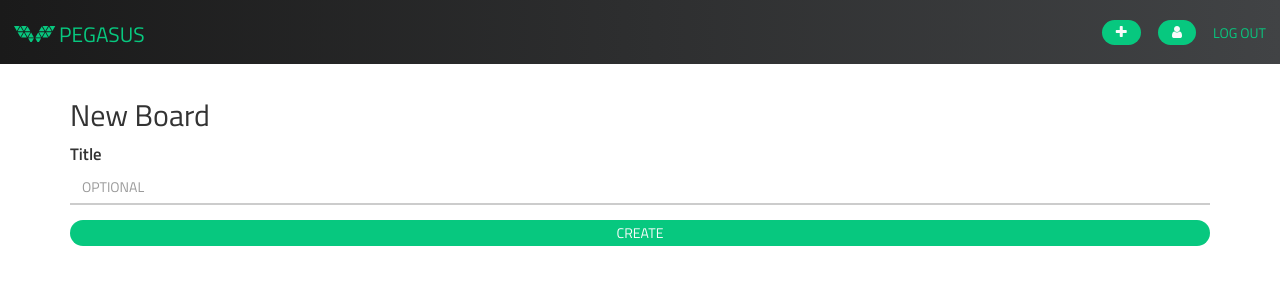
After one commit to mariamrf/pegasus, a Flask app: page /new-board in a window 1280 px wide. The commit adds this page. Shown: the top 300 px of the page. Run offline with Flask 2, Linux system fonts and the light colour scheme; the visitor is signed in with stand-in values (Sample User, id 1); some libraries are stand-ins or nearby versions.

Commit message:
schema update, ability to add boards and have them displayed in a list on one's profile

```diff
--- a/pegasus/templates/layout.html
+++ b/pegasus/templates/layout.html
@@ -43,6 +43,7 @@
 		{% if not session.logged_in %}
 			<a href="{{ url_for('register_user') }}" class='register-btn'>Register</a><button class='global-btn' data-toggle='modal' data-target='#loginModal'>Login</button>
 		{% else %}
+			<button class='global-btn register-btn' title='Create Board' data-toggle='modal' data-target='#newBoardModal'><i class='fa fa-plus'></i></button>
 			<button class='global-btn register-btn' title='Your profile' onclick="location.href='/profile';"><i class='fa fa-user'></i></button>
 			<a href="{{ url_for('logout') }}">Log Out</a>
 		{% endif %}
@@ -92,6 +93,28 @@
   </div>
 </div>
 <!--End Login-->
+{% else %}
+<!--New Board-->
+<div class="modal fade" id="newBoardModal" tabindex="-1" role="dialog" aria-labelledby="newBoardLabel">
+  <div class="modal-dialog" role="document">
+    <div class="modal-content">
+      <div class="modal-header">
+        <button type="button" class="close" data-dismiss="modal" aria-label="Close"><span aria-hidden="true">&times;</span></button>
+        <h4 class="modal-title" id="newBoardLabel">Create Board</h4>
+      </div>
+      <div class="modal-body">
+		  <form action="{{ url_for('create_board') }}" method='post'>
+		  	<div class='form-group'>
+		     <label for='title-modal'>Title</label>
+		     <input type='text' class='form-control' id='title-modal' name='title'  placeholder='SOMETHING DESCRIPTIVE' required>
+		    </div>
+		     <button type='submit' class='global-btn full-btn'>Create</button>
+		  </form>
+      </div>
+    </div>
+  </div>
+</div>
+<!--End New Board-->
 {% endif %}
 <!--End Modals-->
 
--- /dev/null
+++ b/pegasus/templates/new-board.html
@@ -0,0 +1,14 @@
+{% extends 'layout.html' %}
+{% block content %}
+  <h2>New Board</h2>
+  {% if error %}
+   <div class='alert alert-danger' role='alert'> {{ error }} </div>
+  {% endif %}
+   <form action="{{ url_for('create_board') }}" name='board-form' method='post'>
+        <div class='form-group'>
+         <label for='title-form'>Title</label>
+         <input type='text' class='form-control' id='title-form' name='title' placeholder='OPTIONAL'>
+        </div>
+         <button type='submit' class='global-btn full-btn'>Create</button>
+    </form>
+{% endblock %}
--- a/pegasus/views.py
+++ b/pegasus/views.py
@@ -34,15 +34,17 @@ def register_user():
             login_user(un)
             return redirect(url_for('index'))
         except sqlite3.IntegrityError as e:
-        	if e.args[0][32:] == 'email':
-        		error = 'Email'
-        	elif e.args[0][32:] == 'username':
-        		error = 'Username'
-        	error = error + ' already in use.'
+            if e.args[0][32:] == 'email':
+                error = 'Email'
+            elif e.args[0][32:] == 'username':
+                error = 'Username'
+            error = error + ' already in use.'
     return render_template('register.html', error=error)
 
 @app.route('/login', methods=['GET', 'POST'])
 def login():
+    if session.get('logged_in'):
+        abort(401)
     error = None
     if request.method == 'POST':
         cur = g.db.execute('select username, password from users where username=?', [request.form['username'].lower()])
@@ -62,11 +64,13 @@ def login():
 
 @app.route('/profile')
 def show_profile():
-	if not session.get('logged_in'):
-		abort(401)
-	uid = session.get('userid')
-	cur = g.db.execute('select name, email from users where id=?', [uid]).fetchone()
-	return render_template('profile.html', name=cur[0], email=cur[1])
+    if not session.get('logged_in'):
+        abort(401)
+    uid = session.get('userid')
+    cur = g.db.execute('select name, email from users where id=?', [uid]).fetchone()
+    cur2 = g.db.execute('select id, title from boards where creatorID=?', [uid]).fetchall()
+    boards = [dict(id=row[0], title=row[1]) for row in cur2]
+    return render_template('profile.html', name=cur[0], email=cur[1], boards=boards)
 
 @app.route('/logout')
 def logout():
@@ -76,21 +80,38 @@ def logout():
     flash('You go bye bye :(', 'warning')
     return redirect(url_for('index')) # always going there..
 
+@app.route('/new-board', methods=['GET', 'POST'])
+def create_board():
+    if not session.get('logged_in'):
+        abort(401)
+    error = None
+    if request.method == 'POST':
+        try:
+            uid = session.get('userid')
+            title = request.form['title']
+            g.db.execute('insert into boards (creatorID, title) values (?, ?)', [uid, title])
+            g.db.commit()
+            return redirect(url_for('show_profile'))
+        except sqlite3.Error as e:
+            error = 'An error occured: ' + e.args[0]
+    return render_template('new-board.html', error=error)
+
+
 # AJAX functions
 @app.route('/_validateUsername')
 def valUsername():
-	un = request.args.get('username', 0, type=str)
-	cur = g.db.execute('select id from users where username=?', [un.lower()]).fetchone()
-	if cur==None:
-		return jsonify(available='true')
-	else:
-		return jsonify(available='false')
+    un = request.args.get('username', 0, type=str)
+    cur = g.db.execute('select id from users where username=?', [un.lower()]).fetchone()
+    if cur==None:
+        return jsonify(available='true')
+    else:
+        return jsonify(available='false')
 
 @app.route('/_validateEmail')
 def valEmail():
-	em = request.args.get('email', 0, type=str)
-	cur = g.db.execute('select id from users where email=?', [em.lower()]).fetchone()
-	if cur==None:
-		return jsonify(available='true')
-	else:
-		return jsonify(available='false')
+    em = request.args.get('email', 0, type=str)
+    cur = g.db.execute('select id from users where email=?', [em.lower()]).fetchone()
+    if cur==None:
+        return jsonify(available='true')
+    else:
+        return jsonify(available='false')
```
Also changed, not shown: pegasus/schema.sql (+31 -0 lines), pegasus/templates/profile.html (+8 -0 lines), init_db.py (renamed from pegasus/init_db.py).
